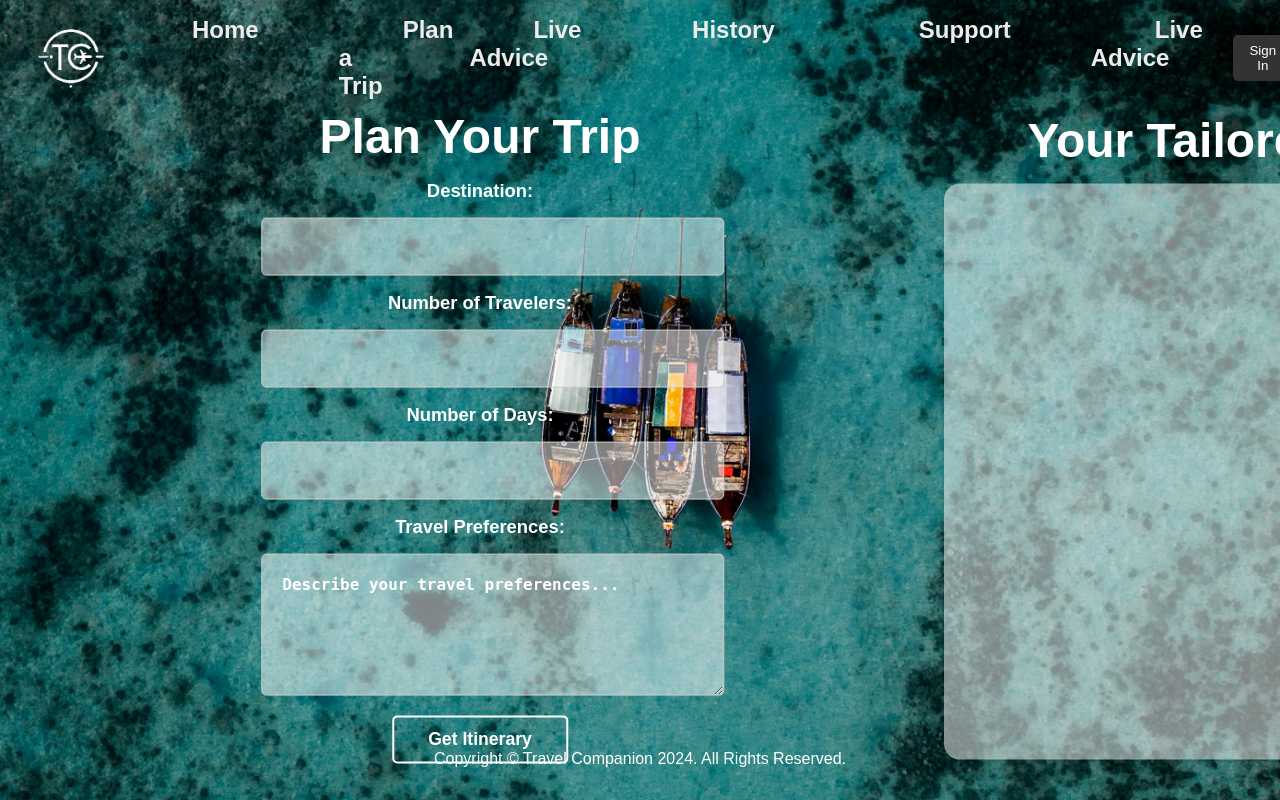
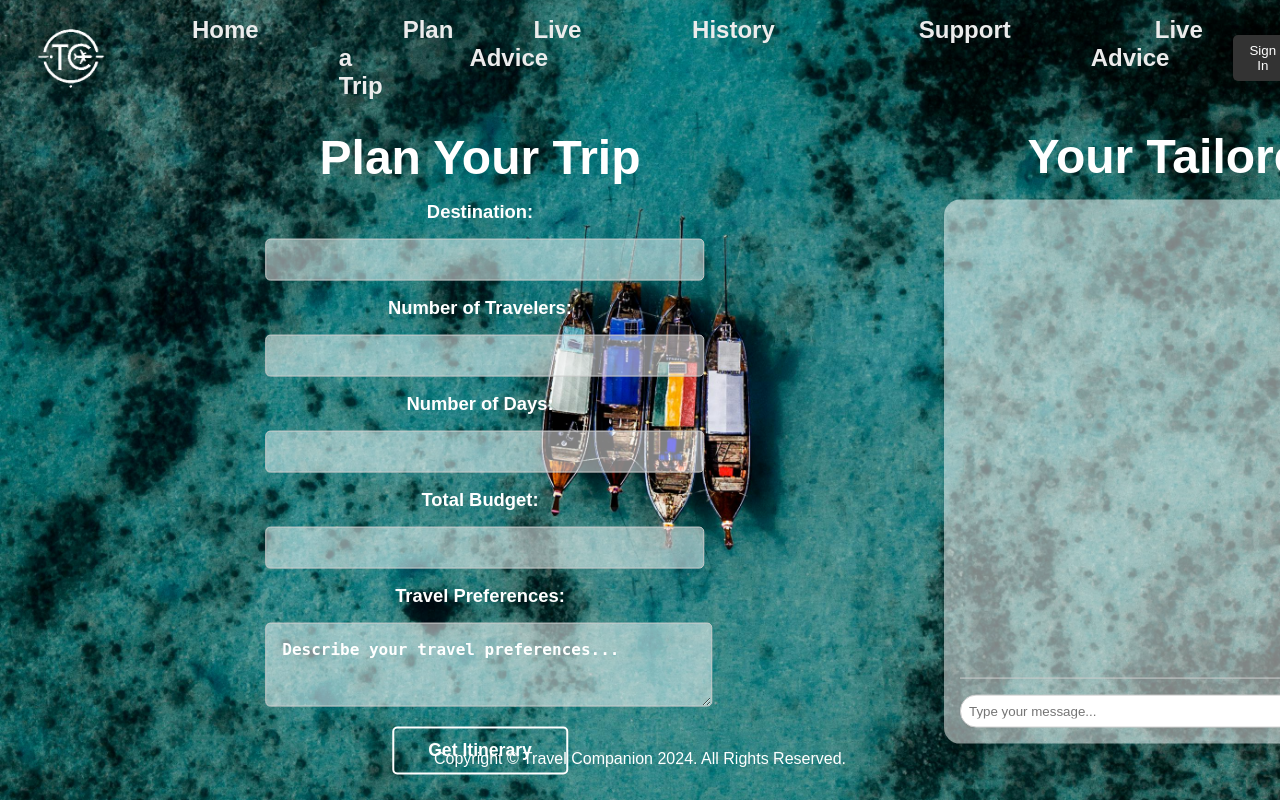
Before and after one commit to noazaj/travel-companion, a Flask app: template app/web/templates/plan-a-trip.html in a window 1280 px wide. Run offline with Flask 3, Linux system fonts and the light colour scheme; the template is opened without the code that fills it, so the values that code supplies are empty; parts of the project's set-up code (start-up, migrations or seed data) failed here and were passed over.

Commit message:
Adding budget and chat response UI to plan-a-trip

```diff
--- /dev/null
+++ b/app/web/static/script.js
@@ -0,0 +1,42 @@
+document.addEventListener("DOMContentLoaded", function () {
+    const chatForm = document.getElementById("chat-form");
+    const chatBox = document.getElementById("chat-box");
+
+    chatForm.addEventListener("submit", function (event) {
+        event.preventDefault();
+        const userInput = document.getElementById("user-input").value;
+
+        if (userInput.trim() !== "") {
+            appendMessage(userInput, "user");
+            document.getElementById("user-input").value = "";
+
+            // Send user input to the server and get the response
+            fetch(chatForm.action, {
+                method: "POST",
+                body: new URLSearchParams(new FormData(chatForm)),
+                headers: { "Content-Type": "application/x-www-form-urlencoded" }
+            })
+                .then(response => response.json())
+                .then(data => {
+                    if (data.response) {
+                        appendMessage(data.response, "bot");
+                    }
+                })
+                .catch(error => console.error("Error:", error));
+        }
+    });
+
+    function appendMessage(message, sender) {
+        const messageElement = document.createElement("div");
+        messageElement.classList.add("chat-message", sender);
+
+        const messageContent = document.createElement("div");
+        messageContent.classList.add("message");
+        messageContent.textContent = message;
+
+        messageElement.appendChild(messageContent);
+        chatBox.appendChild(messageElement);
+
+        chatBox.scrollTop = chatBox.scrollHeight;
+    }
+});
--- a/app/web/static/styles.css
+++ b/app/web/static/styles.css
@@ -124,7 +124,7 @@ footer {
 
 .plan-your-trip-text {
     position: absolute;
-    top: 26rem;
+    top: 27rem;
     left: 30rem;
     transform: translate(-50%, -50%);
     text-align: center;
@@ -147,7 +147,7 @@ footer {
     font-weight: bold;
     color: #fff;
     background-color: rgba(255, 255, 255,0.5);
-    padding: 1.25rem;
+    padding: 0.75rem;
     width: calc(100% - 1rem); /* Adjust for padding */
     /* padding: 10px; */
     border: 1px solid #ccc;
@@ -165,9 +165,9 @@ footer {
     font-weight: bold;
     color: #fff;
     background: rgba(255, 255, 255,0.5);
-    padding: 1.25rem;
+    padding: 1rem;
     resize: vertical;
-    height: 100px;
+    height: 50px;
     width: calc(100% - 1rem);
     border: 1px solid #ccc;
     border-radius: 5px;
@@ -283,6 +283,78 @@ footer {
     border-radius: 5px;
     box-shadow: 0 2px 4px rgba(0, 0, 0, 0.1);
 }
+
+
+/* Chat interface styles */
+.chat-container {
+    background-color: rgba(255, 255, 255, 0.5);
+    padding: 1rem;
+    border-radius: 1rem;
+    box-shadow: 0 2px 4px rgba(0, 0, 0, 0.1);
+    min-height: 32rem;
+    display: flex;
+    flex-direction: column;
+    justify-content: space-between;
+}
+
+.chat-box {
+    flex: 1;
+    overflow-y: auto;
+    padding: 1rem;
+    border-bottom: 1px solid #ccc;
+}
+
+.chat-message {
+    margin-bottom: 1rem;
+    display: flex;
+    align-items: center;
+}
+
+.chat-message.user {
+    justify-content: flex-end;
+}
+
+.chat-message.user .message {
+    background-color: #007bff;
+    color: #fff;
+}
+
+.chat-message.bot .message {
+    background-color: #e9e9e9;
+    color: #333;
+}
+
+.message {
+    max-width: 60%;
+    padding: 0.5rem 1rem;
+    border-radius: 1rem;
+    margin: 0.5rem;
+    word-wrap: break-word;
+}
+
+.chat-form {
+    display: flex;
+    align-items: center;
+    margin-top: 1rem;
+}
+
+.chat-form input {
+    flex: 1;
+    padding: 0.5rem;
+    border: 1px solid #ccc;
+    border-radius: 1rem;
+    margin-right: 0.5rem;
+}
+
+.chat-submit-btn {
+    background: #007bff;
+    color: #fff;
+    border: none;
+    padding: 0.5rem 1rem;
+    cursor: pointer;
+    border-radius: 1rem;
+}
+
 
 
 /*
--- a/app/web/templates/plan-a-trip.html
+++ b/app/web/templates/plan-a-trip.html
@@ -25,7 +25,7 @@
     </header>
     <main>
         <section class="adventure">
-            <img src="{{ url_for('static', filename='images/ocean_boats.jpg') }}" alt="Mountain">
+            <img src="{{ url_for('static', filename='images/ocean_boats.jpg') }}" alt="Ocean and Boats">
             <div class="plan-your-trip-container">
                 <div class="plan-your-trip-text">
                     <h1>Plan Your Trip</h1>
@@ -39,6 +39,9 @@
                         <label for="num-days">Number of Days:</label>
                         <input type="number" id="num-days" name="num-days" min="1" required>
 
+                        <label for="budget">Total Budget:</label>
+                        <input type="number" id="budget" name="budget" min="1" required>
+
                         <label for="preferences">Travel Preferences:</label>
                         <textarea id="preferences" name="preferences" rows="4" placeholder="Describe your travel preferences..."></textarea>
 
@@ -47,9 +50,14 @@
                 </div>
                 <div class="plan-your-trip-output">
                     <h1>Your Tailored Itinerary</h1>
-                    <!-- Placeholder for recommended trip plan -->
-                    <div class="plan-your-trip-recommendation-container">
-                        {{gpt_response}}
+                    <div class="chat-container">
+                        <div class="chat-box" id="chat-box">
+                            <!-- Chat messages will be appended here -->
+                        </div>
+                        <form id="chat-form" class="chat-form" >
+                            <input type="text" id="user-input" name="user-input" placeholder="Type your message..." required>
+                            <button type="submit" class="chat-submit-btn">Send</button>
+                        </form>
                     </div>
                 </div>
             </div>
@@ -58,5 +66,6 @@
     <footer>
         <p>Copyright © Travel Companion 2024. All Rights Reserved.</p>
     </footer>
+    <script src="{{ url_for('static', filename='script.js') }}"></script>
 </body>
 </html>
```
Also changed, not shown: real_time_prompt_research.md (added, +37 -0 lines).
